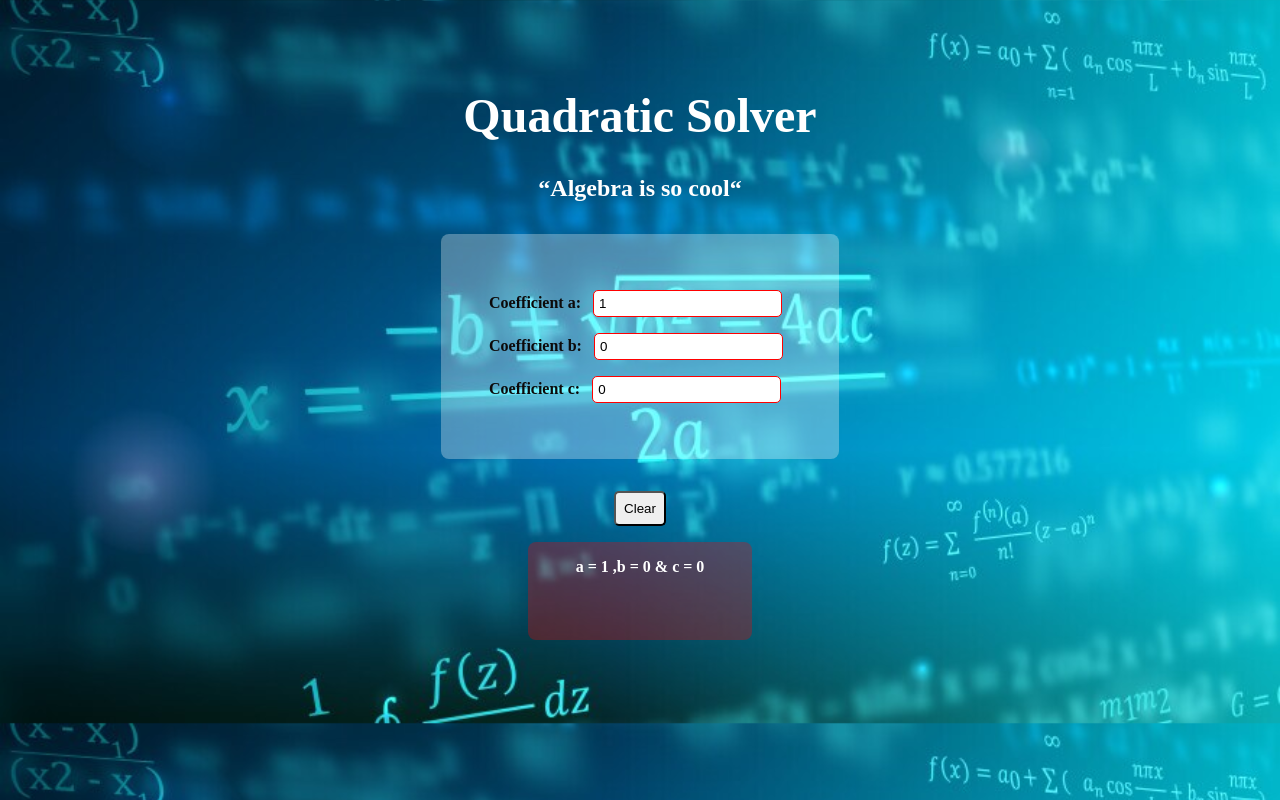
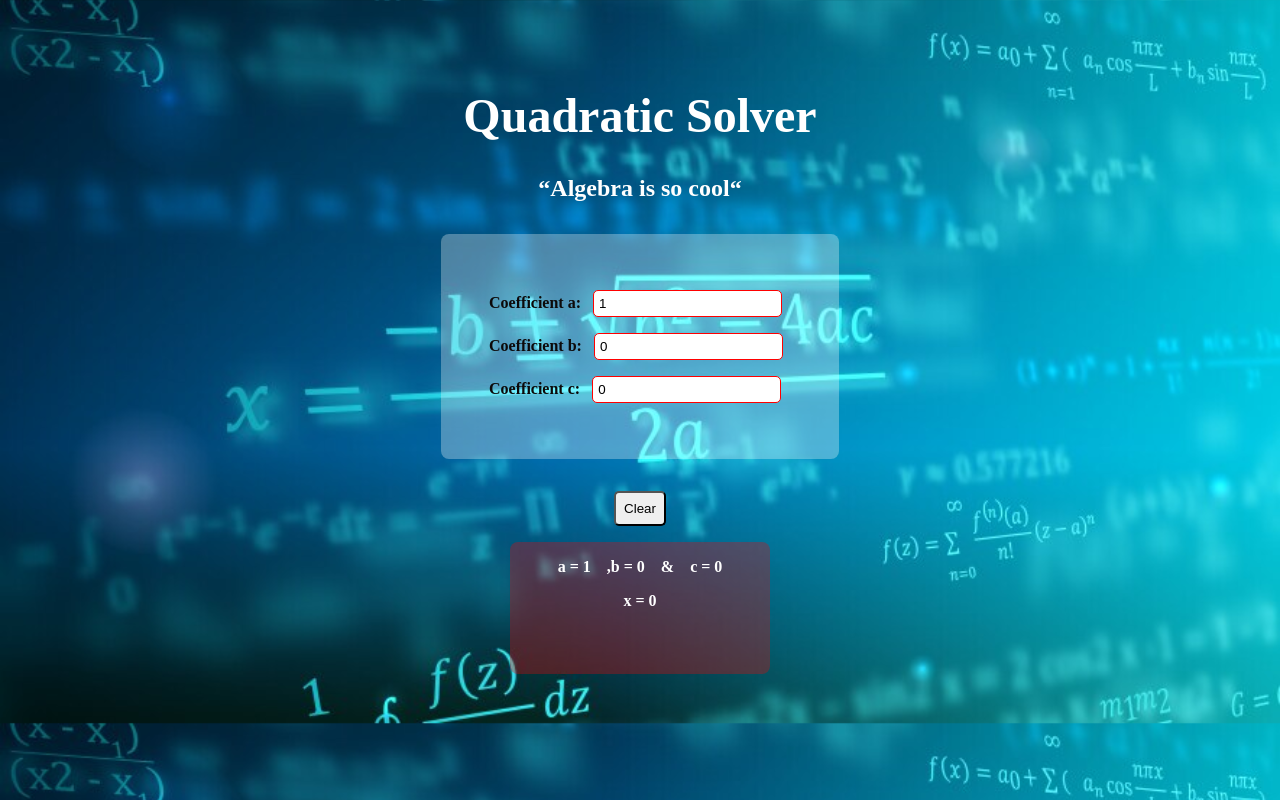
Before and after one commit to kelvinmacharia254/quadratic-solver-ReactJs, a React (Vite) app: page / in a window 1280 px wide. Built offline with nearby package versions, Linux system fonts and the light colour scheme.

Commit message:
add solution solver functions and display results on the Result component.

```diff
--- a/src/App.jsx
+++ b/src/App.jsx
@@ -11,7 +11,8 @@ function App() {
         }
     );
 
-    let coefficient_aValid = coefficients.coefficient_a === 0 || coefficients.coefficient_a === ''
+    let coefficient_aValid = Number(coefficients.coefficient_a) === 0 || coefficients.coefficient_a === ''
+
     console.log("coefficient_aValid", coefficient_aValid)
     function handleChange(inputIdentity, coeffValue) {
         setCoefficients((prevCoefficients) => {
@@ -42,7 +43,6 @@ function App() {
                 {!coefficient_aValid && <Results coefficients={coefficients}/>}
             </div>
 
-
         </div>
 
     </>
--- a/src/components/Results.jsx
+++ b/src/components/Results.jsx
@@ -1,13 +1,18 @@
+import {quadratic_solver} from "../utils/quadratic_solver.js";
+
 export default function Results({coefficients}) {
+    let results = quadratic_solver(coefficients)
     return (
         <>
             <p>
-                <span>a = {coefficients.coefficient_a}  </span>,
-                <span>b = {coefficients.coefficient_b}  </span>
-                <span>& </span>
+                <span>a = {coefficients.coefficient_a}&emsp;</span>,
+                <span>b = {coefficients.coefficient_b}&emsp;</span>
+                <span>&&emsp;</span>
                 <span>c = {coefficients.coefficient_c}</span>
             </p>
-
+            {(results.length == 2) && <p>x<sub>1</sub> = {results[0]},&emsp; x<sub>2</sub> = {results[1]}</p>}
+            {results.length ==  1 &&<p>x = {results[0]}</p>}
+            {results.length >  2 &&<p>Complex solution</p>}
         </>
     )
 }
--- a/src/index.css
+++ b/src/index.css
@@ -59,6 +59,7 @@ body{
     padding: 0 3rem 3rem 3rem;
     background-color: rgba(248, 0, 0, 0.3);
     font-weight: bold;
+    text-align: center;
 }
 
 #invalid_coeff{
--- /dev/null
+++ b/src/utils/quadratic_solver.js
@@ -0,0 +1,18 @@
+export function quadratic_solver(coefficients) {
+    let {coefficient_a, coefficient_b, coefficient_c} = {...coefficients}
+
+    let determinant = (coefficient_b**2) - (4*coefficient_a*coefficient_c)
+
+    if (determinant == 0){
+        let answer = -coefficient_b/(2*coefficient_a)
+        return [answer]
+    }else if (determinant > 0){
+        let answer1 = (-coefficient_b+Math.sqrt(determinant))/(2*coefficient_a)
+        let answer2 = (-coefficient_b-Math.sqrt(determinant))/(2*coefficient_a)
+        return [answer1, answer2]
+    }else{
+        return "Complex solution"
+    }
+
+
+}
```
